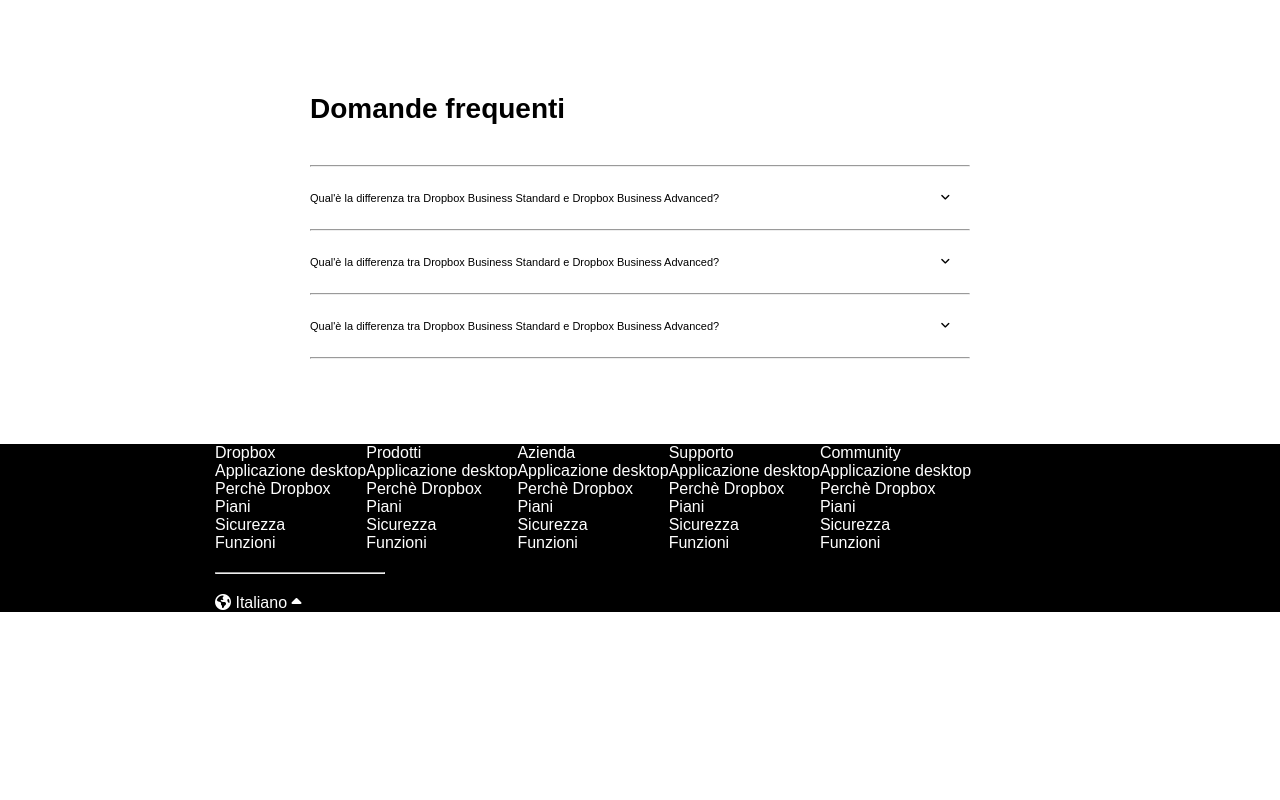
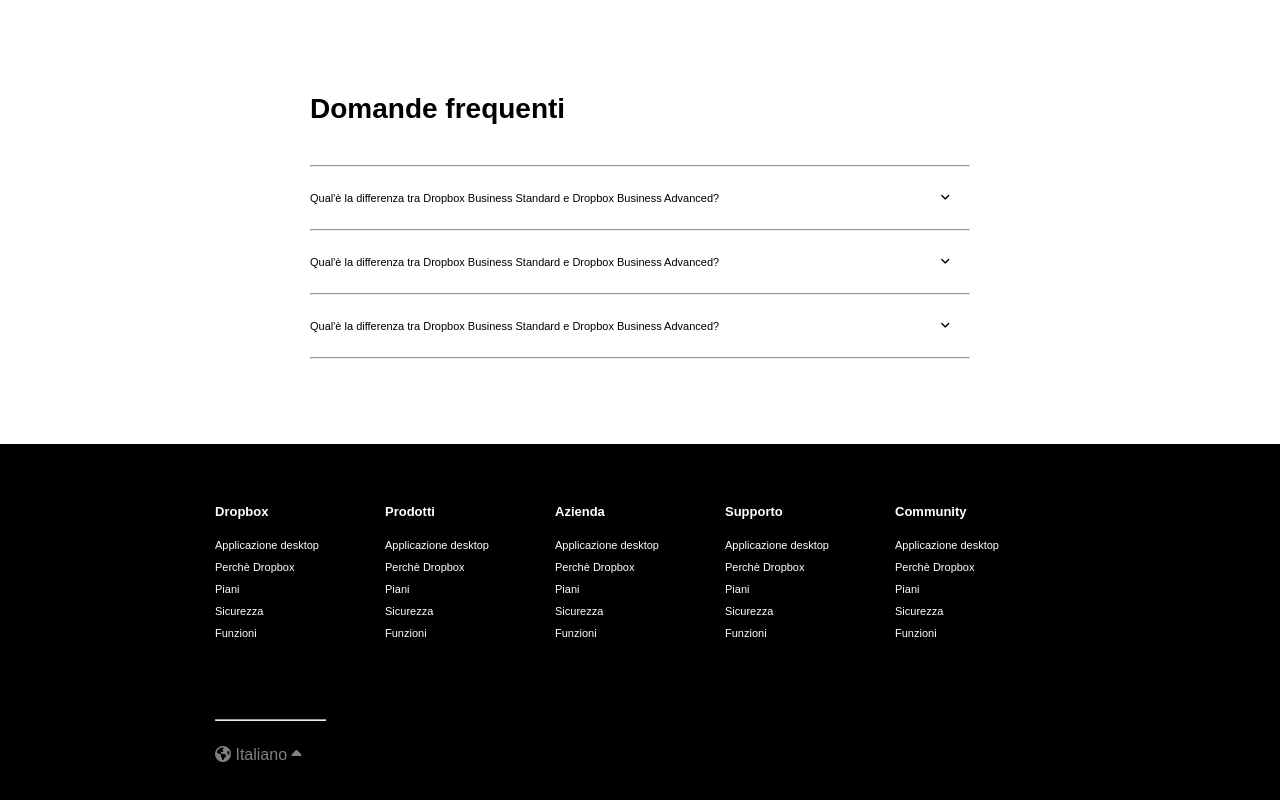
Before and after one commit to Francesco-Alquati/htmlcss-dropbox, a plain HTML site: page index.html in a window 1280 px wide. Shown: the part 4173-4973 px from the top of the page. Before the commit the page ends 4785 px from the top, so only its background shows below. Drawn offline with Linux system fonts and the light colour scheme.

Commit message:
[UPD] Added lists styles in footer section

```diff
--- a/css/style.css
+++ b/css/style.css
@@ -7,10 +7,10 @@
     font-family: Arial, sans-serif;
 }
 footer{
+    color: white;
     background-color: black;
-    color: white;
+    height: 400px;
 }
-
 /* classi di layout */
 /* container */
 .container{
@@ -46,6 +46,9 @@
     flex-wrap: wrap;
 }
 /* colonne */
+.col-20{
+    width: 20%;
+}
 .col-33{
     width: calc(100%/3);
 }
@@ -123,6 +126,10 @@
     border: 1px solid black;
     height: 100%;
 }
+.content-footer{
+    margin: 60px 0px;
+    font-size: 13px;
+}
 /* selettori composti  */
 .content-header a{
     margin: 0px 25px;
@@ -146,6 +153,10 @@
     text-align: center;
     font-size: 10px;
 }
+footer li{
+    font-size: 11px;
+    margin: 10px 0px;
+}
 /* background e colori  */
 .bg-lightblue{
     background-color: #a1c9f7d5;
@@ -158,6 +169,9 @@
 }
 .grey{
     color: rgb(118, 118, 118);
+}
+.w-alpha-05{
+    color: rgba(255, 255, 255, 0.500);
 }
 
 /* padding  */
@@ -249,6 +263,9 @@
 .full-width{
     width: 100%;
 }
+.width-13{
+    width: 13%;
+}
 /* testi */
 .text-center{
     text-align: center;
--- a/index.html
+++ b/index.html
@@ -348,8 +348,8 @@
             <div class="row">
                 <div class="col-20">
                     <div class="content-footer">
-                        <ul class="">
-                            <li class="">Dropbox</li>
+                        <h4>Dropbox</h4>
+                        <ul>
                             <li>Applicazione desktop</li>
                             <li>Perchè Dropbox</li>
                             <li>Piani</li>
@@ -360,8 +360,8 @@
                 </div>
                 <div class="col-20">
                     <div class="content-footer">
-                        <ul class="">
-                            <li class="">Prodotti</li>
+                        <h4>Prodotti</h4>
+                        <ul>
                             <li>Applicazione desktop</li>
                             <li>Perchè Dropbox</li>
                             <li>Piani</li>
@@ -372,8 +372,8 @@
                 </div>
                 <div class="col-20">
                     <div class="content-footer">
-                        <ul class="">
-                            <li class="">Azienda</li>
+                        <h4>Azienda</h4>
+                        <ul>
                             <li>Applicazione desktop</li>
                             <li>Perchè Dropbox</li>
                             <li>Piani</li>
@@ -384,8 +384,8 @@
                 </div>
                 <div class="col-20">
                     <div class="content-footer">
-                        <ul class="">
-                            <li class="">Supporto</li>
+                        <h4>Supporto</h4>
+                        <ul>
                             <li>Applicazione desktop</li>
                             <li>Perchè Dropbox</li>
                             <li>Piani</li>
@@ -396,8 +396,8 @@
                 </div>
                 <div class="col-20">
                     <div class="content-footer">
-                        <ul class="">
-                            <li class="">Community</li>
+                        <h4>Community</h4>
+                        <ul>
                             <li>Applicazione desktop</li>
                             <li>Perchè Dropbox</li>
                             <li>Piani</li>
@@ -407,10 +407,9 @@
                     </div>
                 </div>
             </div>
-            <hr>
-            <div><i class="fa-solid fa-earth-americas"></i> Italiano <i class="fa-solid fa-caret-up"></i></div>
+            <hr class="width-13">
+            <div class="w-alpha-05 my-25"><i class="fa-solid fa-earth-americas"></i> Italiano <i class="fa-solid fa-caret-up"></i></div>
         </div>
     </footer>
-
 </body>
 </html>
```
